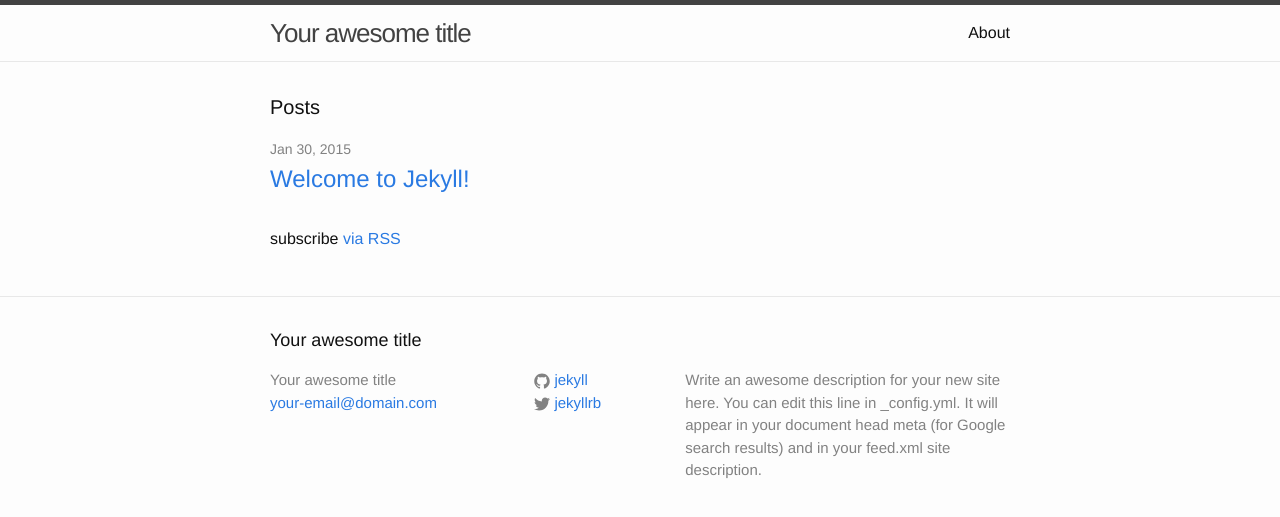
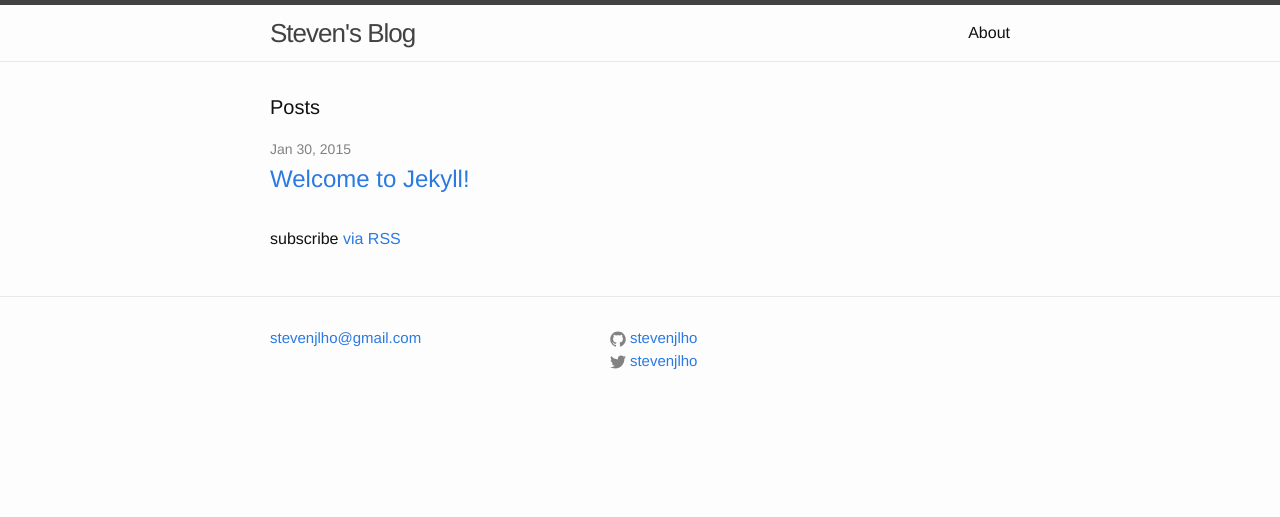
Before and after one commit to StevenjlHo/stevenjlho.github.io, a Jekyll site: the page built from index.html, in a window 1280 px wide. Shown: the top 517 px of the page. Built offline with Jekyll 4.4.1, drawn with Linux system fonts in a browser that asks for light colours.

Commit message:
Modify footer.html

```diff
--- a/_config.yml
+++ b/_config.yml
@@ -1,14 +1,11 @@
 # Site settings
-title: Your awesome title
-email: your-email@domain.com
-description: > # this means to ignore newlines until "baseurl:"
-  Write an awesome description for your new site here. You can edit this
-  line in _config.yml. It will appear in your document head meta (for
-  Google search results) and in your feed.xml site description.
+title: Steven's Blog
+email: stevenjlho@gmail.com
+description: 记录我的学习心得
 baseurl: "" # the subpath of your site, e.g. /blog/
-url: "http://yourdomain.com" # the base hostname & protocol for your site
-twitter_username: jekyllrb
-github_username:  jekyll
+url: "http://www.studyby.me" # the base hostname & protocol for your site
+twitter_username: stevenjlho
+github_username: stevenjlho
 
 # Build settings
 markdown: kramdown
--- a/_includes/footer.html
+++ b/_includes/footer.html
@@ -1,18 +1,14 @@
 <footer class="site-footer">
 
   <div class="wrapper">
-
-    <h2 class="footer-heading">{{ site.title }}</h2>
-
     <div class="footer-col-wrapper">
-      <div class="footer-col  footer-col-1">
+      <div class="footer-col  footer-col-3">
         <ul class="contact-list">
-          <li>{{ site.title }}</li>
           <li><a href="mailto:{{ site.email }}">{{ site.email }}</a></li>
         </ul>
       </div>
 
-      <div class="footer-col  footer-col-2">
+      <div class="footer-col  footer-col-3">
         <ul class="social-media-list">
           {% if site.github_username %}
           <li>
@@ -44,10 +40,6 @@
           {% endif %}
         </ul>
       </div>
-
-      <div class="footer-col  footer-col-3">
-        <p class="text">{{ site.description }}</p>
-      </div>
     </div>
 
   </div>
```
